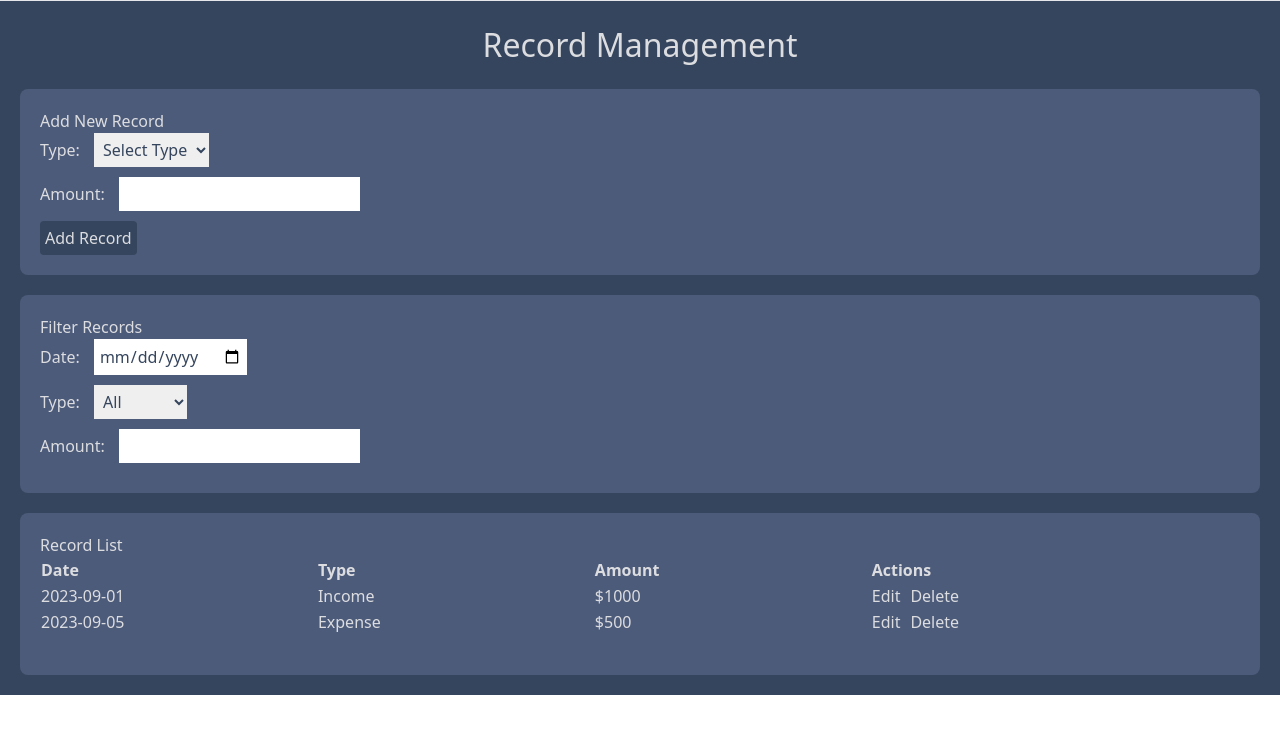
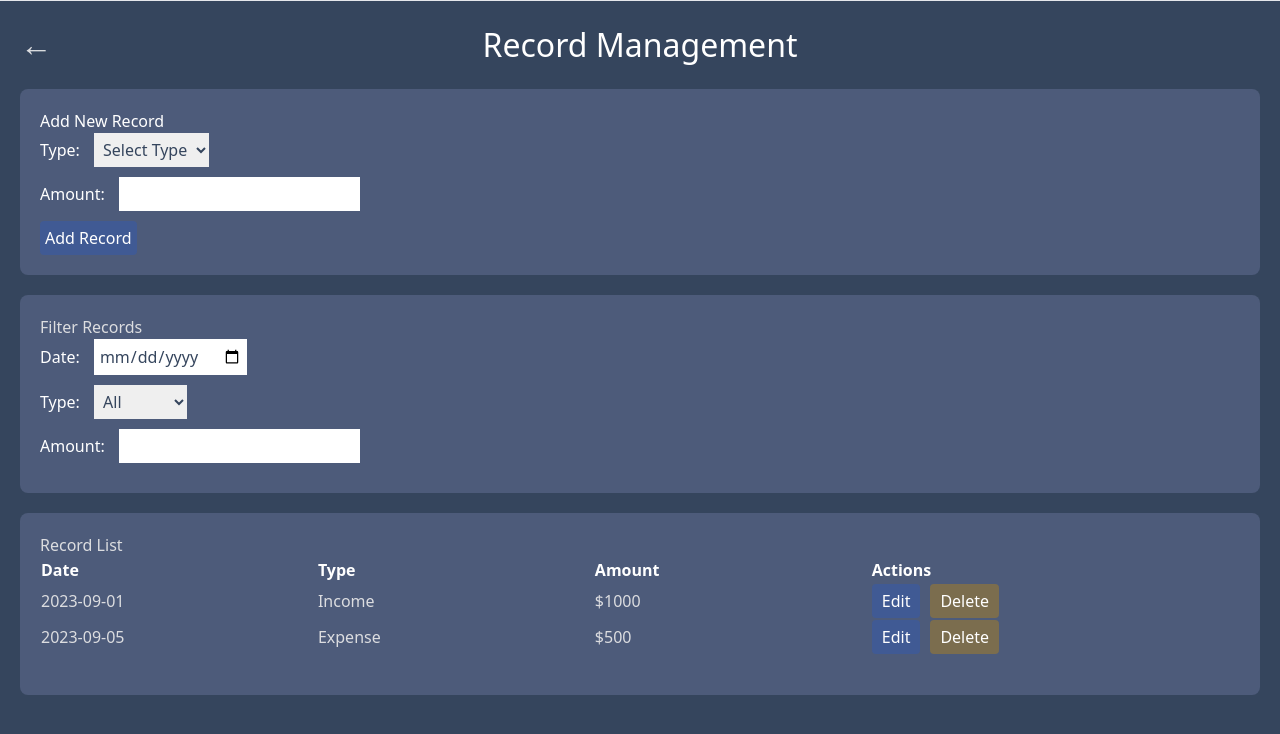
Before and after one commit to Nlrvanaflame/Finance-Tracker-Frontend, a React (Create React App) app: page /record-management in a window 1280 px wide. Shown: the top 734 px of the page. Built offline with nearby package versions, Linux system fonts and the light colour scheme.

Commit message:
Visually completed i think

```diff
--- a/src/components/Dashboard.tsx
+++ b/src/components/Dashboard.tsx
@@ -2,6 +2,7 @@ import React from 'react'
 import { Chart } from 'chart.js'
 import { PieController, ArcElement, Tooltip, Title } from 'chart.js'
 import { Pie } from 'react-chartjs-2'
+import { Link } from 'react-router-dom'
 
 Chart.register(PieController, ArcElement, Tooltip, Title)
 
@@ -39,6 +40,19 @@ const Dashboard: React.FC = () => {
         alignItems: 'center'
       }}
     >
+      <Link
+        to="/"
+        style={{
+          position: 'absolute',
+          top: '20px',
+          left: '20px',
+          fontSize: '2em',
+          color: '#dcdde0',
+          textDecoration: 'none'
+        }}
+      >
+        ←
+      </Link>
       <h1 style={{ padding: '45px', color: 'white', fontWeight: 'bold', fontSize: '3em' }}>
         Dashboard
       </h1>
--- a/src/components/LandingPage.tsx
+++ b/src/components/LandingPage.tsx
@@ -21,13 +21,13 @@ const LandingPage: React.FC = () => {
           backgroundColor: '#35455D'
         }}
       >
-        <h1 style={{ color: '#dcdde0', fontWeight: 'bold' }}>Finance Tracker</h1>
+        <h1 style={{ color: 'white', fontWeight: 'bold' }}>Finance Tracker</h1>
         <nav style={{ display: 'flex', gap: '20px' }}>
           <div
             style={{
               backgroundColor: '#7b6d4e',
               padding: '10px',
-              borderRadius: '12px' // Added for rounded edges
+              borderRadius: '12px'
             }}
           >
             <Link
@@ -41,7 +41,7 @@ const LandingPage: React.FC = () => {
             style={{
               backgroundColor: '#405a94',
               padding: '10px',
-              borderRadius: '12px' // Added for rounded edges
+              borderRadius: '12px'
             }}
           >
             <Link
@@ -66,7 +66,7 @@ const LandingPage: React.FC = () => {
       >
         <section
           style={{
-            backgroundColor: '#35455D', // Adjusted section background color
+            backgroundColor: '#35455D',
             padding: '20px',
             borderRadius: '8px',
             width: '45%',
@@ -78,18 +78,18 @@ const LandingPage: React.FC = () => {
             style={{ textDecoration: 'none', display: 'block', height: '100%' }}
           >
             <div style={{ textAlign: 'center', cursor: 'pointer' }}>
-              <h2 style={{ color: '#dcdde0', fontWeight: 'bold' }}>Financial Overview</h2>
-              <p style={{ color: '#dcdde0', fontStyle: 'italic' }}>
+              <h2 style={{ color: 'white', fontWeight: 'bold' }}>Financial Overview</h2>
+              <p style={{ color: 'white', fontStyle: 'italic' }}>
                 Get a quick snapshot of your financial status at a glance.
               </p>
-              <p style={{ color: '#dcdde0', fontWeight: 'bold' }}>Learn More</p>
+              <p style={{ color: 'white', fontWeight: 'bold' }}>Learn More</p>
             </div>
           </Link>
         </section>
 
         <section
           style={{
-            backgroundColor: '#35455D', // Adjusted section background color
+            backgroundColor: '#35455D',
             padding: '20px',
             borderRadius: '8px',
             width: '45%',
@@ -101,18 +101,18 @@ const LandingPage: React.FC = () => {
             style={{ textDecoration: 'none', display: 'block', height: '100%' }}
           >
             <div style={{ textAlign: 'center', cursor: 'pointer' }}>
-              <h2 style={{ color: '#dcdde0', fontWeight: 'bold' }}>Records Management</h2>
-              <p style={{ color: '#dcdde0', fontStyle: 'italic' }}>
+              <h2 style={{ color: 'white', fontWeight: 'bold' }}>Records Management</h2>
+              <p style={{ color: 'white', fontStyle: 'italic' }}>
                 Manage and keep track of your financial records easily.
               </p>
-              <p style={{ color: '#dcdde0', fontWeight: 'bold' }}>Learn More</p>
+              <p style={{ color: 'white', fontWeight: 'bold' }}>Learn More</p>
             </div>
           </Link>
         </section>
       </main>
 
       <footer style={{ backgroundColor: '#35455D', padding: '20px', textAlign: 'center' }}>
-        <p style={{ color: '#dcdde0', fontStyle: 'italic' }}>© 2023 Finance Tracker</p>
+        <p style={{ color: 'white', fontStyle: 'italic' }}>© 2023 Finance Tracker</p>
       </footer>
     </div>
   )
--- a/src/components/LoginPage.tsx
+++ b/src/components/LoginPage.tsx
@@ -1,4 +1,5 @@
 import React, { useState } from 'react'
+import { Link } from 'react-router-dom'
 
 const LoginPage: React.FC = () => {
   const [email, setEmail] = useState('')
@@ -28,6 +29,19 @@ const LoginPage: React.FC = () => {
         alignItems: 'center'
       }}
     >
+      <Link
+        to="/"
+        style={{
+          position: 'absolute',
+          top: '20px',
+          left: '20px',
+          fontSize: '2em',
+          color: '#dcdde0',
+          textDecoration: 'none'
+        }}
+      >
+        ←
+      </Link>
       <div
         style={{
           width: '400px',
--- a/src/components/RecordManagementPage.tsx
+++ b/src/components/RecordManagementPage.tsx
@@ -1,4 +1,5 @@
 import React, { useState } from 'react'
+import { Link } from 'react-router-dom'
 
 interface Record {
   id: number
@@ -76,8 +77,23 @@ const RecordManagementPage: React.FC = () => {
   })
 
   return (
-    <div style={{ backgroundColor: '#35455D', color: '#dcdde0', padding: '20px' }}>
-      <h1 style={{ color: '#dcdde0', textAlign: 'center', fontSize: '2em' }}>Record Management</h1>
+    <div
+      style={{ backgroundColor: '#35455D', color: '#dcdde0', minHeight: '100vh', padding: '20px' }}
+    >
+      <Link
+        to="/"
+        style={{
+          position: 'absolute',
+          top: '20px',
+          left: '20px',
+          fontSize: '2em',
+          color: '#dcdde0',
+          textDecoration: 'none'
+        }}
+      >
+        ←
+      </Link>
+      <h1 style={{ color: 'white', textAlign: 'center', fontSize: '2em' }}>Record Management</h1>
       <div
         style={{
           backgroundColor: '#4d5b7a',
@@ -86,9 +102,9 @@ const RecordManagementPage: React.FC = () => {
           margin: '20px 0'
         }}
       >
-        <h2 style={{ color: '#dcdde0' }}>Add New Record</h2>
+        <h2 style={{ color: 'white' }}>Add New Record</h2>
         <div style={{ marginBottom: '10px' }}>
-          <label style={{ marginRight: '10px', color: '#dcdde0' }}>Type: </label>
+          <label style={{ marginRight: '10px', color: 'white' }}>Type: </label>
           <select
             value={formState.type}
             onChange={(e) => setFormState({ ...formState, type: e.target.value })}
@@ -100,7 +116,7 @@ const RecordManagementPage: React.FC = () => {
           </select>
         </div>
         <div style={{ marginBottom: '10px' }}>
-          <label style={{ marginRight: '10px', color: '#dcdde0' }}>Amount: </label>
+          <label style={{ marginRight: '10px', color: 'white' }}>Amount: </label>
           <input
             type="number"
             value={formState.amount}
@@ -112,8 +128,8 @@ const RecordManagementPage: React.FC = () => {
           onClick={editMode ? handleEditRecord : handleAddRecord}
           style={{
             padding: '5px',
-            backgroundColor: '#35455D',
-            color: '#dcdde0',
+            backgroundColor: '#405a94',
+            color: 'white',
             border: 'none',
             borderRadius: '4px'
           }}
@@ -131,7 +147,7 @@ const RecordManagementPage: React.FC = () => {
       >
         <h2 style={{ color: '#dcdde0' }}>Filter Records</h2>
         <div style={{ marginBottom: '10px' }}>
-          <label style={{ marginRight: '10px', color: '#dcdde0' }}>Date: </label>
+          <label style={{ marginRight: '10px', color: 'white' }}>Date: </label>
           <input
             type="date"
             name="date"
@@ -141,7 +157,7 @@ const RecordManagementPage: React.FC = () => {
           />
         </div>
         <div style={{ marginBottom: '10px' }}>
-          <label style={{ marginRight: '10px', color: '#dcdde0' }}>Type: </label>
+          <label style={{ marginRight: '10px', color: 'white' }}>Type: </label>
           <select
             name="type"
             value={filter.type}
@@ -154,7 +170,7 @@ const RecordManagementPage: React.FC = () => {
           </select>
         </div>
         <div style={{ marginBottom: '10px' }}>
-          <label style={{ marginRight: '10px', color: '#dcdde0' }}>Amount: </label>
+          <label style={{ marginRight: '10px', color: 'white' }}>Amount: </label>
           <input
             type="number"
             name="amount"
@@ -169,10 +185,10 @@ const RecordManagementPage: React.FC = () => {
         <table style={{ width: '100%', marginBottom: '20px' }}>
           <thead>
             <tr>
-              <th style={{ minWidth: '150px', textAlign: 'left' }}>Date</th>
-              <th style={{ minWidth: '150px', textAlign: 'left' }}>Type</th>
-              <th style={{ minWidth: '150px', textAlign: 'left' }}>Amount</th>
-              <th style={{ minWidth: '200px', textAlign: 'left' }}>Actions</th>
+              <th style={{ minWidth: '150px', color: 'white', textAlign: 'left' }}>Date</th>
+              <th style={{ minWidth: '150px', color: 'white', textAlign: 'left' }}>Type</th>
+              <th style={{ minWidth: '150px', color: 'white', textAlign: 'left' }}>Amount</th>
+              <th style={{ minWidth: '200px', color: 'white', textAlign: 'left' }}>Actions</th>
             </tr>
           </thead>
           <tbody>
@@ -182,10 +198,31 @@ const RecordManagementPage: React.FC = () => {
                 <td style={{ minWidth: '150px', textAlign: 'left' }}>{record.type}</td>
                 <td style={{ minWidth: '150px', textAlign: 'left' }}>${record.amount}</td>
                 <td style={{ minWidth: '200px', textAlign: 'left' }}>
-                  <button onClick={() => handleEditClick(record)} style={{ marginRight: '10px' }}>
+                  <button
+                    onClick={() => handleEditClick(record)}
+                    style={{
+                      marginRight: '10px',
+                      backgroundColor: '#405a94',
+                      color: 'white',
+                      border: 'none',
+                      padding: '5px 10px',
+                      borderRadius: '4px'
+                    }}
+                  >
                     Edit
                   </button>
-                  <button onClick={() => handleDeleteRecord(record.id)}>Delete</button>
+                  <button
+                    onClick={() => handleDeleteRecord(record.id)}
+                    style={{
+                      backgroundColor: '#7b6d4e',
+                      color: 'white',
+                      border: 'none',
+                      padding: '5px 10px',
+                      borderRadius: '4px'
+                    }}
+                  >
+                    Delete
+                  </button>
                 </td>
               </tr>
             ))}
--- a/src/components/RegisterPage.tsx
+++ b/src/components/RegisterPage.tsx
@@ -1,4 +1,5 @@
 import React, { useState } from 'react'
+import { Link } from 'react-router-dom'
 
 const RegisterPage: React.FC = () => {
   const [email, setEmail] = useState('')
@@ -29,6 +30,19 @@ const RegisterPage: React.FC = () => {
         alignItems: 'center'
       }}
     >
+      <Link
+        to="/"
+        style={{
+          position: 'absolute',
+          top: '20px',
+          left: '20px',
+          fontSize: '2em',
+          color: '#dcdde0',
+          textDecoration: 'none'
+        }}
+      >
+        ←
+      </Link>
       <div
         style={{
           width: '400px',
```
